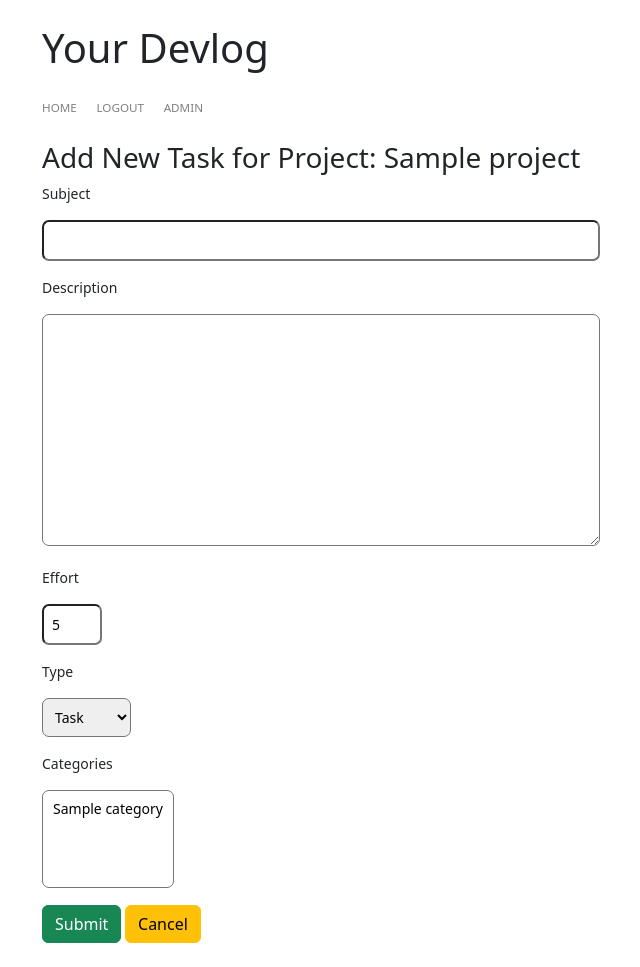
After one commit to hseritt/devlog, a Django app: page /project/1/task/add/ in a window 1280 px wide. The commit adds this page. Shown: the whole page, without its empty margins (40-680 px from the left). Run offline with Django 3.2, Linux system fonts and the light colour scheme; a user stored in the database is signed in; tables that the repository leaves empty hold one stand-in row (values such as "Sample post").

```diff
--- a/apps/tasks/forms.py
+++ b/apps/tasks/forms.py
@@ -18,11 +18,11 @@ class CategoryAdminForm(ModelForm):
         exclude = []
 
     def clean_name(self):
-        name = self.cleaned_data["name"].lower()
+        name = self.cleaned_data["name"].title()
         try:
             Category.objects.get(name=name)
             raise forms.ValidationError(
-                f"Categories are saved with lowercase(). A category with this name ('{name}') already exists."
+                f"Categories are saved with titlecase(). A category with this name ('{name}') already exists."
             )
         except Category.DoesNotExist:
             pass
--- a/apps/tasks/models.py
+++ b/apps/tasks/models.py
@@ -20,13 +20,13 @@ class Category(models.Model):
         return self.name
 
     def save(self, *args, **kwargs):
-        self.name = self.name.lower()
+        self.name = self.name.title()
         try:
             super(Category, self).save(*args, **kwargs)
         except IntegrityError:
             raise ValidationError(
                 _(
-                    f'Categories are saved with lowercase(). A category with this name ("{self.name}") already exists.'
+                    f'Categories are saved with titlecase(). A category with this name ("{self.name}") already exists.'
                 )
             )
 
@@ -58,7 +58,10 @@ class Task(models.Model):
     )
 
     effort = models.IntegerField(
-        validators=[MaxValueValidator(10), MinValueValidator(1)], default=5
+        validators=[MaxValueValidator(10), MinValueValidator(1)],
+        default=5,
+        null=True,
+        blank=True,
     )
 
     type = models.CharField(
--- /dev/null
+++ b/apps/ui/forms.py
@@ -0,0 +1,20 @@
+from django import forms
+from django.forms import ModelForm
+from apps.tasks.models import Task
+
+
+class AddTaskForm(ModelForm):
+    subject = forms.CharField(max_length=100)
+
+    class Meta:
+        model = Task
+        exclude = [
+            "assigned_to",
+            "project",
+            "sprint",
+            "blocked_by_tasks",
+            "cloned_by_tasks",
+            "related_to_tasks",
+            "blocking_tasks",
+            "status",
+        ]
--- /dev/null
+++ b/apps/ui/templates/ui/add_task.html
@@ -0,0 +1,47 @@
+{% extends 'ui/base.html' %}
+{% block content %}
+<style>
+    table {
+        max-width: 40%;
+    }
+
+    input[type=text] {
+        min-width: 50%;
+    }
+
+    input[type=number] {
+        max-width: 60px;
+    }
+
+    textarea {
+        min-width: 50%;
+        padding: 10px;
+        resize: both;
+    }
+
+    input {
+        padding: 0.5rem;
+    }
+
+    select {
+        padding: 0.5rem;
+    }
+</style>
+<div id="content" class="container mb-4">
+    <h3>Add New Task for Project: {{ project.name }}</h3>
+    <form action="" method="POST">
+        {% csrf_token %}
+        {% for field in add_task_form %}
+            <p>{{ field.label }}</p>
+            <p>{{ field }}</p>
+        {% endfor %}
+        <p>
+            <button type="submit" class="btn btn-success">Submit</button>
+
+            <button class="btn btn-warning" onclick=window.location.href="{% url 'ui-project-view' project.id %}">
+                Cancel
+            </button>
+        </p>
+    </form>
+</div>
+{% endblock %}
--- a/apps/ui/templates/ui/base.html
+++ b/apps/ui/templates/ui/base.html
@@ -27,6 +27,9 @@
     #nav > span > a:hover {
       color: lightgrey;
     }
+    input, textarea, select {
+      border-radius: 7px;
+    }
   </style>
   <body>
     <div id="wrapper" class="container-fluid">
@@ -48,6 +51,7 @@
               <a href="{% url 'admin:index' %}" target="_blank">ADMIN</a>
             </span>
           {% endif %}
+
         </div>
       {% endif %}
       {% block content %}
--- a/apps/ui/templates/ui/project.html
+++ b/apps/ui/templates/ui/project.html
@@ -3,5 +3,6 @@
 <div id="content" class="container mb-4">
   {% include 'ui/project_components/project_details.html' %}
   {% include 'ui/project_components/open_sprints.html' %}
+  {% include 'ui/project_components/project_backlog.html' %}
 </div>
 {% endblock %}
--- a/apps/ui/templates/ui/project_components/project_details.html
+++ b/apps/ui/templates/ui/project_components/project_details.html
@@ -1,6 +1,6 @@
 <div id="projects" class="container">
   <div class="container mt-4 mb-4">
-    <h2 style="text-align: center;">Project Details for {{ project.name }}</h2>
+    <h2 style="text-align: center;">Project Details for {{ project.name }} <a href="{% url 'ui-add-task-view' project.id %}" title="Add task for this project">+</a></h2>
   </div>
 
   <style>
--- a/apps/ui/urls.py
+++ b/apps/ui/urls.py
@@ -6,6 +6,7 @@ from .views import (
     SprintView,
     AddTaskToSprintView,
     RemoveTaskFromSprintView,
+    AddTaskView,
 )
 
 urlpatterns = [
@@ -30,4 +31,9 @@ urlpatterns = [
         login_required(RemoveTaskFromSprintView.as_view()),
         name="ui-remove-task-from-sprint-view",
     ),
+    path(
+        "project/<int:project_id>/task/add/",
+        login_required(AddTaskView.as_view()),
+        name="ui-add-task-view",
+    ),
 ]
--- a/apps/ui/views.py
+++ b/apps/ui/views.py
@@ -6,6 +6,8 @@ from django.views import View
 from apps.projects.models import Project
 from apps.sprints.models import Sprint
 from apps.tasks.models import Task
+
+from .forms import AddTaskForm
 
 
 class IndexView(View):
@@ -52,7 +54,6 @@ class AddTaskToSprintView(View):
 
 class RemoveTaskFromSprintView(View):
     def get(self, request, sprint_id, task_id):
-        print("WE ARE HERE")
         task = Task.objects.get(pk=task_id)
         task.sprint = None
         task.save()
@@ -65,3 +66,40 @@ class RemoveTaskFromSprintView(View):
                 ],
             )
         )
+
+
+class AddTaskView(View):
+    template = "ui/add_task.html"
+
+    def get(self, request, project_id):
+        project = Project.objects.get(pk=project_id)
+        add_task_form = AddTaskForm()
+        return render(
+            request,
+            self.template,
+            context={"project": project, "add_task_form": add_task_form},
+        )
+
+    def post(self, request, project_id):
+        project = Project.objects.get(pk=project_id)
+        add_task_form = AddTaskForm(request.POST)
+        if add_task_form.is_valid():
+            task = add_task_form.save(commit=False)
+            task.project = project
+            task.save()
+            add_task_form.save_m2m()
+
+            return HttpResponseRedirect(
+                reverse(
+                    "ui-project-view",
+                    args=[
+                        project.id,
+                    ],
+                )
+            )
+        print("IT WAS NOT VALID.")
+        return render(
+            request,
+            self.template,
+            context={"project": project, "add_task_form": add_task_form},
+        )
```
Also changed, not shown: apps/ui/templates/ui/project_components/project_backlog.html (added, +36 -0 lines), apps/tasks/migrations/0015_alter_task_effort.py (added).
